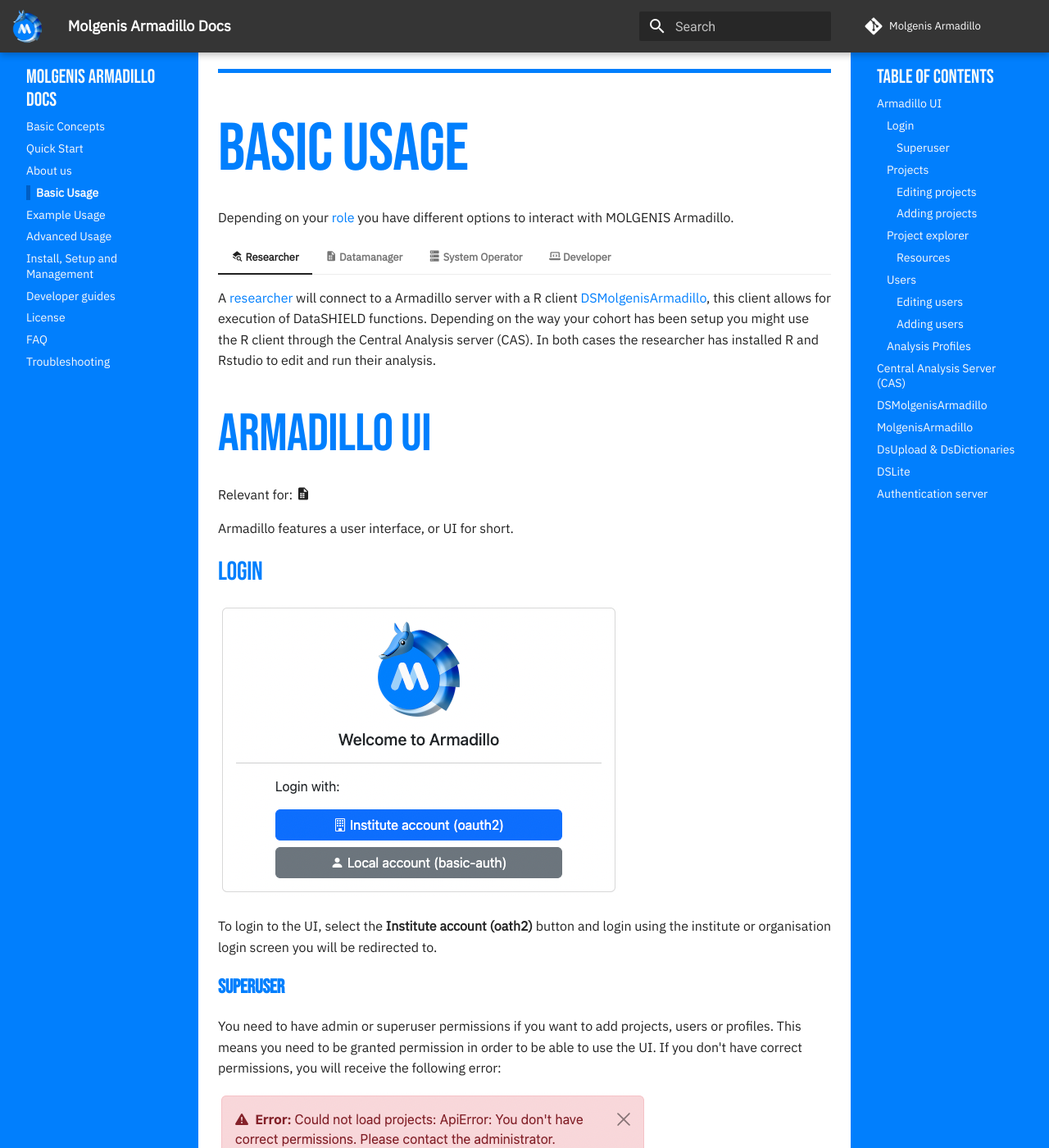
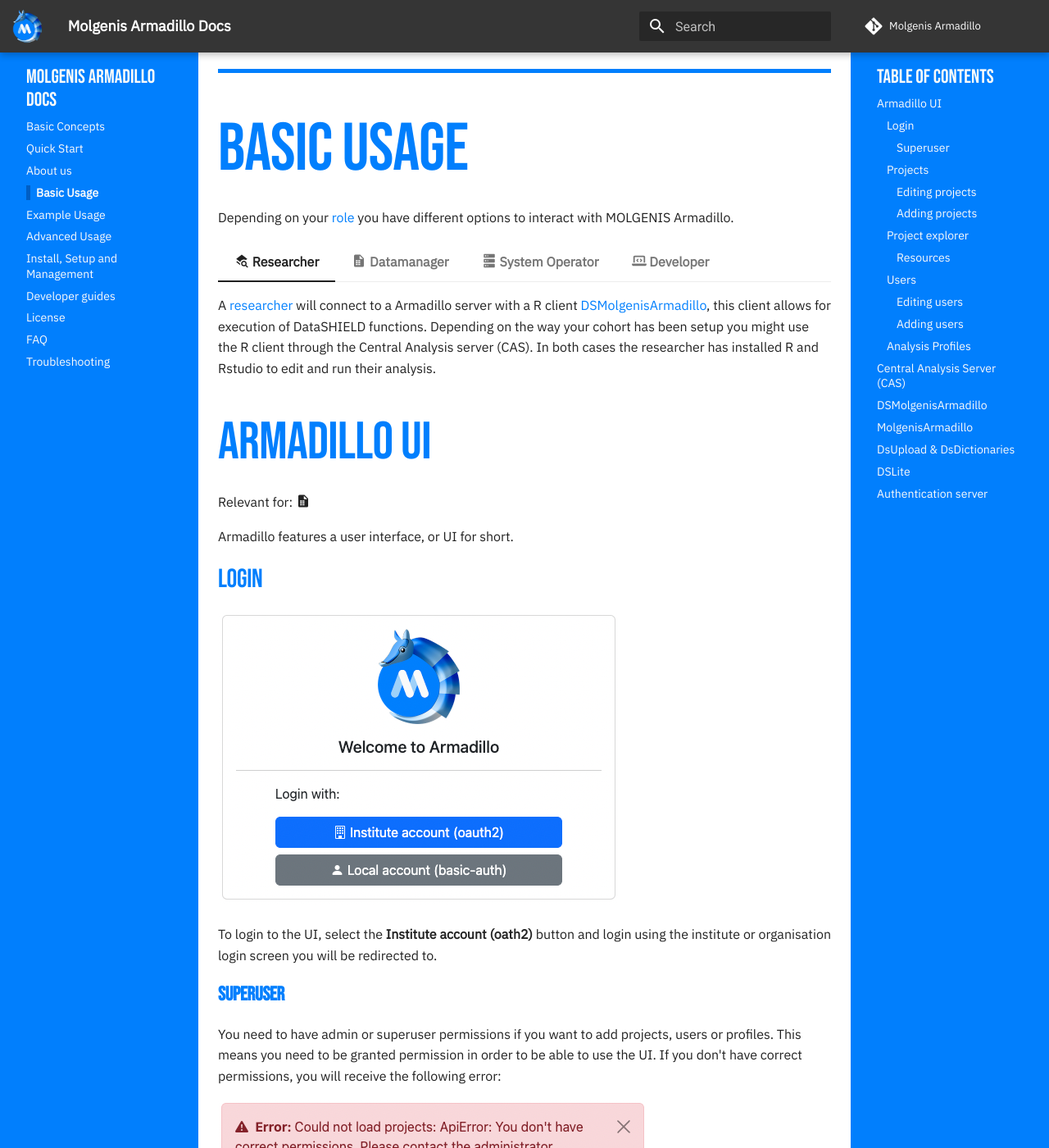
Before and after one commit to molgenis/molgenis-service-armadillo, an MkDocs documentation site: the page built from docs/pages/basic_usage.md, in a window 1280 px wide and 1400 px high. Shown: the whole window at 82% size. Built offline with MkDocs 1.6.1 and Material for MkDocs 9.7.7, drawn with Linux system fonts in a browser that asks for light colours; comment, search, counter and statistics services are not loaded.

Commit message:
style: make font-size in tabs slightly bigger

```diff
--- a/docs/css/simple.css
+++ b/docs/css/simple.css
@@ -226,3 +226,7 @@
     border-bottom-width: 5px;
     border-bottom-style: solid;
 }
+
+.md-typeset .tabbed-labels>label {
+    font-size: 0.8rem;
+}
```
